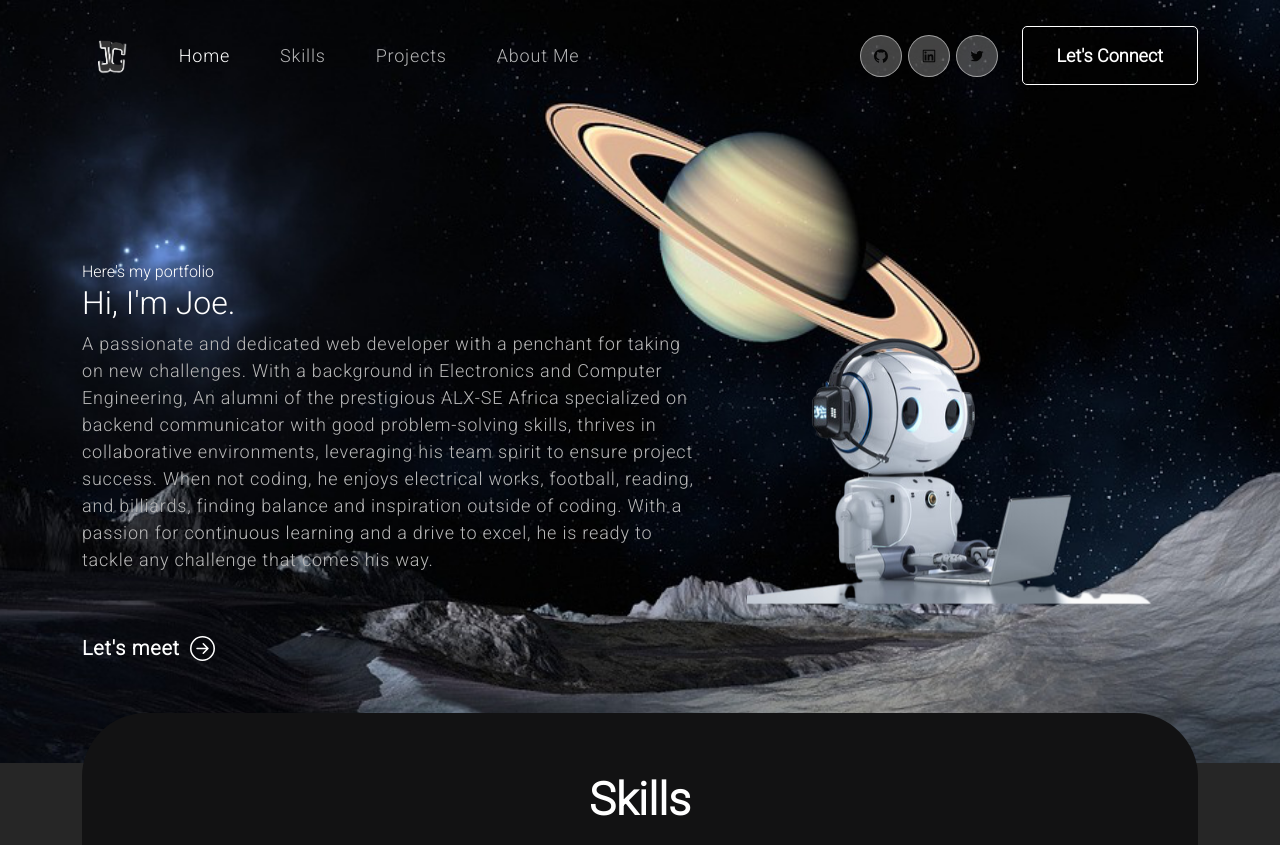
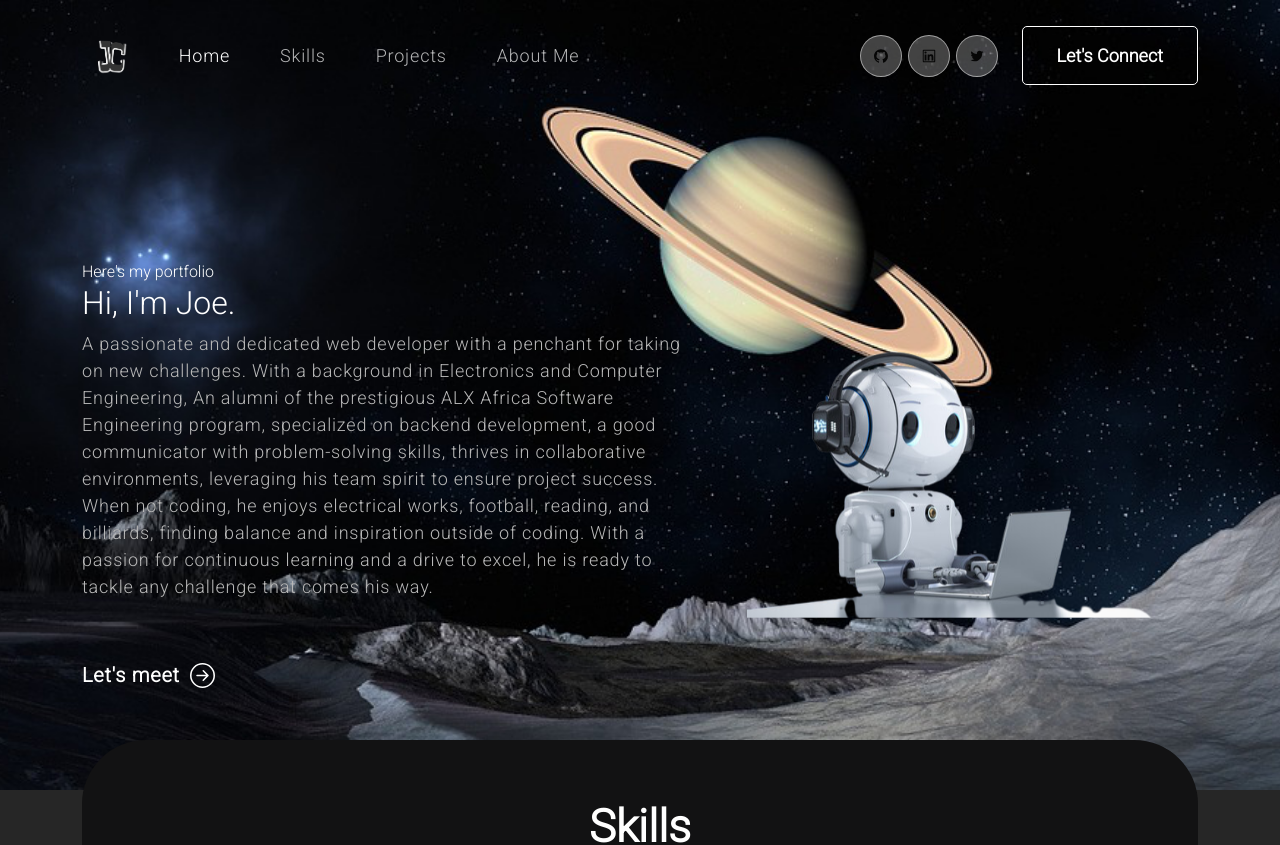
Before and after one commit to elnino10/personal-portfolio, a React (Create React App) app: page / in a window 1280 px wide. Shown: the top 845 px of the page. Built offline with nearby package versions, Linux system fonts and the light colour scheme.

Commit message:
edit bio

```diff
--- a/src/components/HomeBanner.js
+++ b/src/components/HomeBanner.js
@@ -64,8 +64,8 @@ const HomeBanner = () => {
             <p>
               A passionate and dedicated web developer with a penchant for taking
               on new challenges. With a background in Electronics and Computer
-              Engineering, An alumni of the prestigious ALX-SE Africa specialized
-              on backend communicator with good problem-solving skills, thrives in
+              Engineering, An alumni of the prestigious ALX Africa Software Engineering program, specialized
+              on backend development, a good communicator with problem-solving skills, thrives in
               collaborative environments, leveraging his team spirit to ensure
               project success. When not coding, he enjoys electrical works, football,
               reading, and billiards, finding balance and inspiration outside of
```
